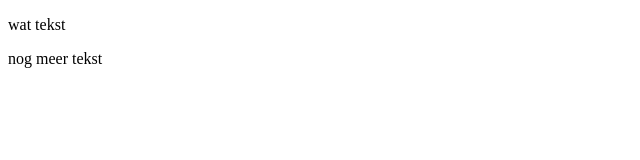
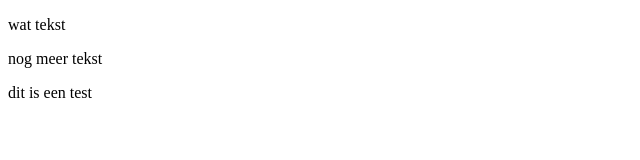
Before and after one commit to matheoDieryck/matheodieryck.github.io, a plain HTML site: page fakeLabo/fakeLabo.html in a window 1280 px wide. Shown: the full height of the page, 0-640 px from the left. Drawn offline with Linux system fonts and the light colour scheme.

Commit message:
dit is een test

```diff
--- a/fakeLabo/fakeLabo.html
+++ b/fakeLabo/fakeLabo.html
@@ -7,5 +7,6 @@
 <body>
 <p>wat tekst</p>
 <p>nog meer tekst</p>
+<p>dit is een test</p>
 </body>
 </html>
```
